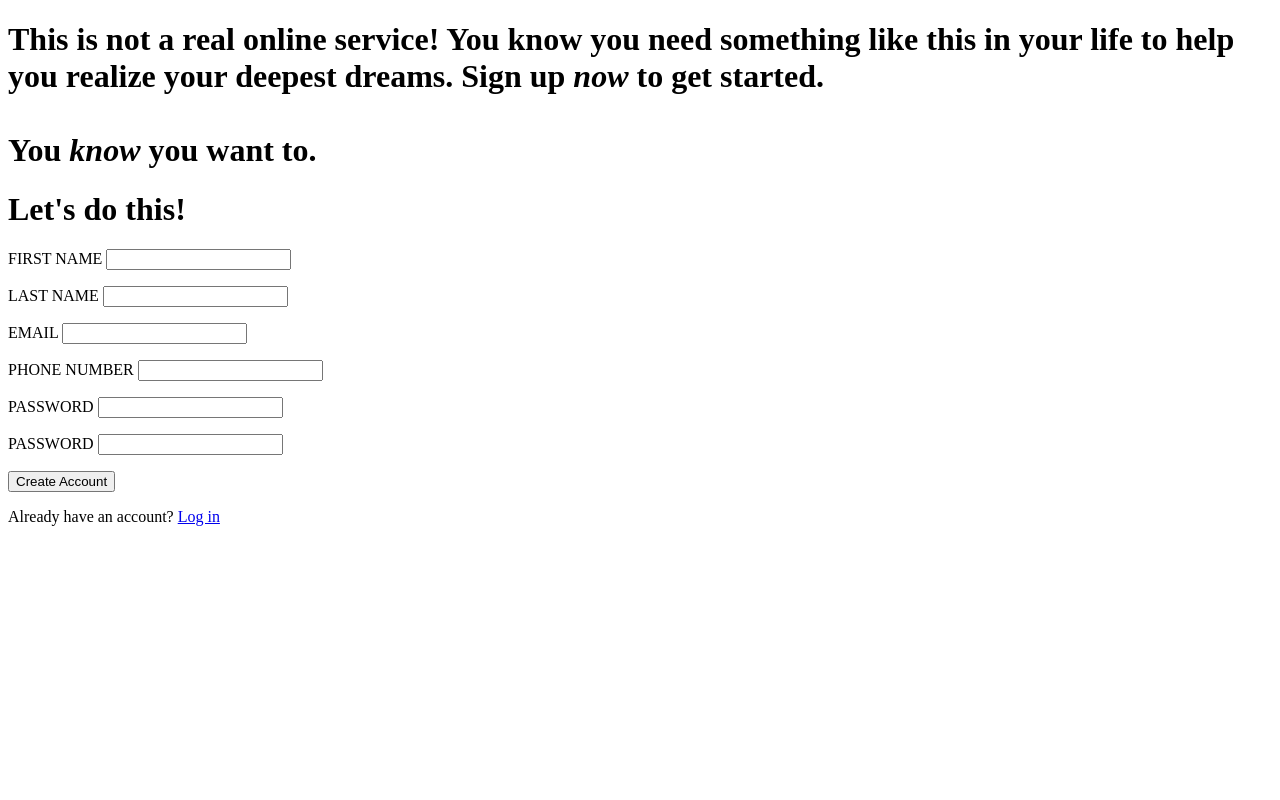
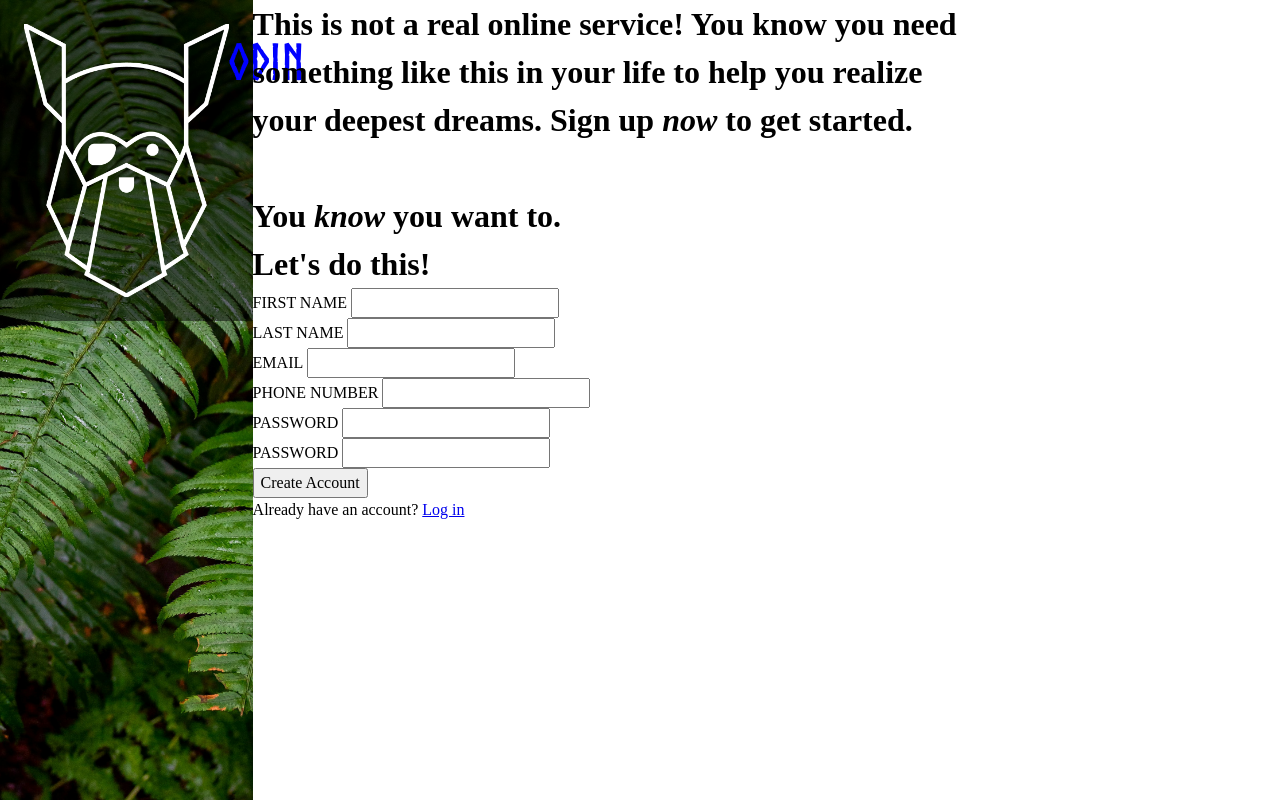
Before and after one commit to boscoru/sign-up-form, a plain HTML site: page index.html in a window 1280 px wide. Drawn offline with Linux system fonts and the light colour scheme.

Commit message:
Starts stylizing sidebar

```diff
--- a/index.html
+++ b/index.html
@@ -7,7 +7,12 @@
     <link rel="stylesheet" href="styles.css">
 </head>
 <body>
-    <div id="sidebar"></div>
+    <div id="sidebar">
+        <div id="logo-background">
+            <img src="odin-lined.png" alt="The Odin Project logo">
+            <div id="logo">ODIN</div>
+        </div>
+    </div>
     <div id="content">
         <div id="top" class="background">
             <h1>This is not a real online service! You know you need something
--- a/styles.css
+++ b/styles.css
@@ -0,0 +1,78 @@
+*, *::before, *::after {
+  box-sizing: border-box;
+}
+
+* {
+  margin: 0;
+}
+
+@media (prefers-reduced-motion: no-preference) {
+  html {
+    interpolate-size: allow-keywords;
+  }
+}
+
+body {
+  line-height: 1.5;
+  -webkit-font-smoothing: antialiased;
+}
+
+img, picture, video, canvas, svg {
+  display: block;
+  max-width: 100%;
+}
+
+input, button, textarea, select {
+  font: inherit;
+}
+
+p, h1, h2, h3, h4, h5, h6 {
+  overflow-wrap: break-word;
+}
+
+p {
+  text-wrap: pretty;
+}
+
+h1, h2, h3, h4, h5, h6 {
+  text-wrap: balance;
+}
+
+html {
+    width: 100vw;
+    height: 100vh;
+    display: flex;
+    justify-content: center;
+    background-color: black;
+    align-items: stretch;
+}
+
+body {
+    width: 1304px;
+    background-color: white;
+    display: flex;
+    align-items: stretch;
+}
+
+#sidebar {
+    background-image: url('unsplash.jpg');
+    background-size: cover;
+    background-position: center;
+}
+
+@font-face {
+  font-family: norse;
+  src: url(Norse-Bold.otf);
+}
+
+#logo {
+    color: blue;
+    font-family: norse;
+    font-size: 50px;
+}
+
+#logo-background {
+    display: flex;
+    background-color: rgba(0, 0, 0, .5);
+    padding: 24px;
+}
```
Also changed, not shown: Norse-Bold.otf (added).
